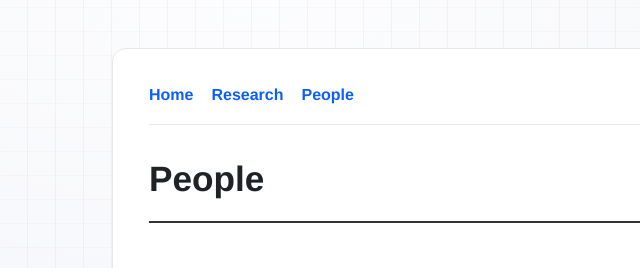
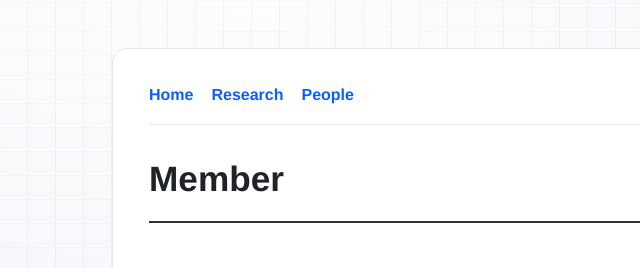
Before and after one commit to K04H/lab-website, a plain HTML site: page Member.html in a window 1280 px wide. Shown: the top 268 px of the page, 1-641 px from the left. Drawn offline with Linux system fonts and the light colour scheme.

Commit message:
Change header from 'People' to 'Member'

```diff
--- a/people.html
+++ b/Member.html
@@ -15,7 +15,7 @@
       <a href="people.html">People</a>
     </nav>
 
-    <h1>People</h1>
+    <h1>Member</h1>
 
     <h2>教員</h2>
     <ul>
```
